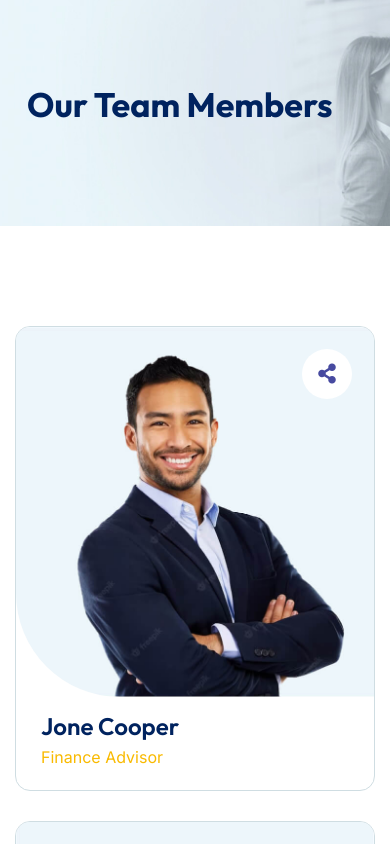
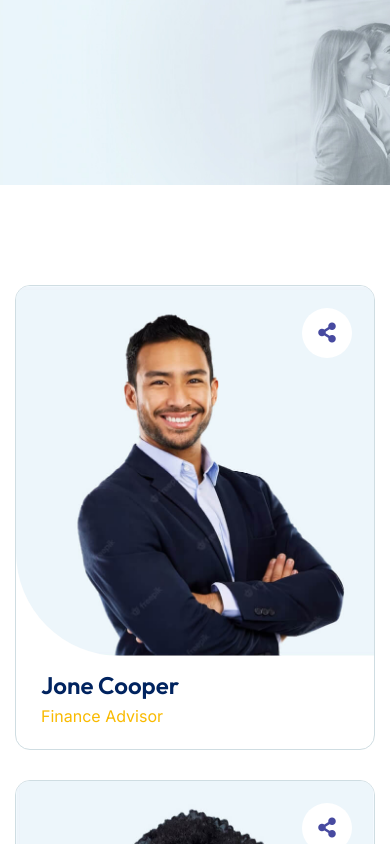
Before and after one commit to Sidharth9021/ecesistech, a Next.js app: page /team in a window 390 px wide. Shown: the top 844 px of the page. Built offline with nearby package versions, Linux system fonts and the light colour scheme.

Commit message:
accounting mobile

```diff
--- a/components/layout/Breadcrumb.js
+++ b/components/layout/Breadcrumb.js
@@ -28,7 +28,7 @@ export default function Breadcrumb({ breadcrumbTitle }) {
         {
             id: "Real Estate Valuations",
             backgroundImageUrl: "/assets/img/banner/real-estate-banner4.png",
-            backgroundMobile : "/assets/img/banner/mobile_static_real_estate.png",
+            backgroundMobile : "/assets/img/banner/real-estate_mobile.png",
             style: "text-white multiple-shadows"
         },
         {
@@ -41,7 +41,7 @@ export default function Breadcrumb({ breadcrumbTitle }) {
         {
             id: "Accounting & Finance",
             backgroundImageUrl: "/assets/img/banner/accounting_banner.jpeg",
-            backgroundMobile : "/assets/img/banner/mobile_static_real_estate.png",
+            backgroundMobile : "/assets/img/banner/accounting_mobile.png",
             style: "text-white multiple-shadows"
         },
 
@@ -64,7 +64,7 @@ export default function Breadcrumb({ breadcrumbTitle }) {
                             <div className="col-lg-6">
                                 <div className="breadcrumb__content">
                                     {
-                                        isMobile && breadcrumbTitle === "Real Estate Valuations" ? (
+                                        isMobile  ? (
                                             <h2 className={`title ${matchingBanner ? matchingBanner.style : ""} ml-3 text-left`}></h2>
 
                                         ) : (
```
Also changed, not shown: public/assets/img/banner/accounting_mobile.png (added), public/assets/img/banner/real-estate_mobile.png (renamed from public/assets/img/banner/mobile_static_real_estate.png).
